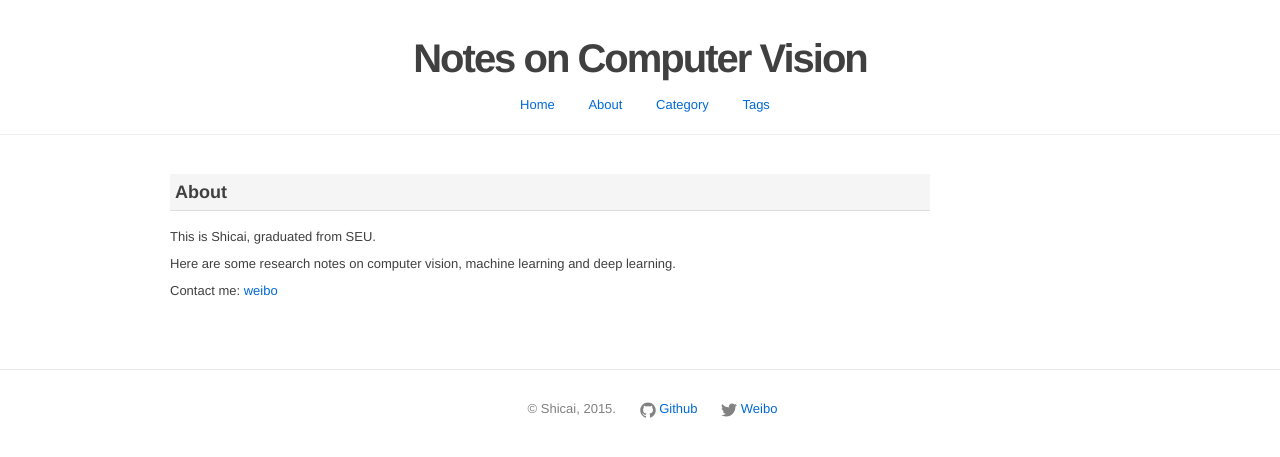
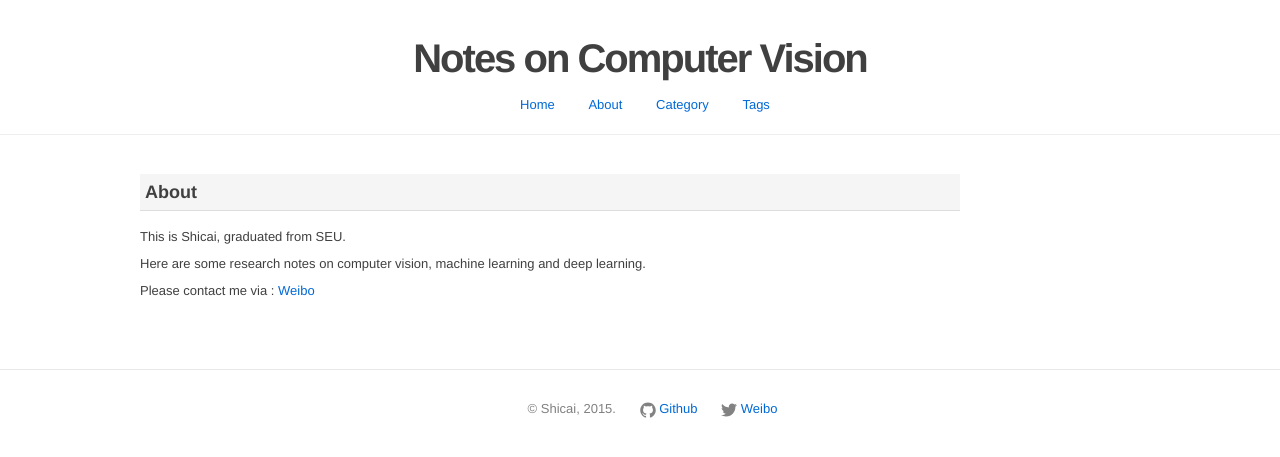
Before and after one commit to shicai/shicai.github.io, a Jekyll site: the page built from about.md, in a window 1280 px wide. Shown: the top 457 px of the page. Built offline with Jekyll 4.4.1, drawn with Linux system fonts in a browser that asks for light colours.

```diff
--- a/_config.yml
+++ b/_config.yml
@@ -8,6 +8,6 @@ baseurl: null
 #
 github_username:  shicai
 twitter_username: shicai
-weibo_username: 138147022
+weibo_username: shicaiyang
 
 markdown: kramdown
--- a/_includes/post.html
+++ b/_includes/post.html
@@ -1,5 +1,5 @@
   {% if page.is_index %}{% assign content = post.content %}{% endif %}
-    <div class="span13 content">
+    <div class="span14 content">
 		<div class="page-header">
 		 {% if post.title %}<h3 class="title">{% if page.is_index %}<a href="{{ site.baseurl }}{{ post.url }}">{{ post.title }}</a>{% else %}{{ post.title}}{% endif %}</h3>{% endif %}
 		</div>
--- a/about.md
+++ b/about.md
@@ -7,5 +7,5 @@ This is Shicai, graduated from SEU.
 
 Here are some research notes on computer vision, machine learning and deep learning.
 
-Contact me:
-[weibo](http://weibo.com/138147022/ "Weibo")
+Please contact me via :
+[Weibo](http://weibo.com/shicaiyang/ "@星空下的巫师")
```
Also changed, not shown: bootstrap.min.css, 7 other files.
